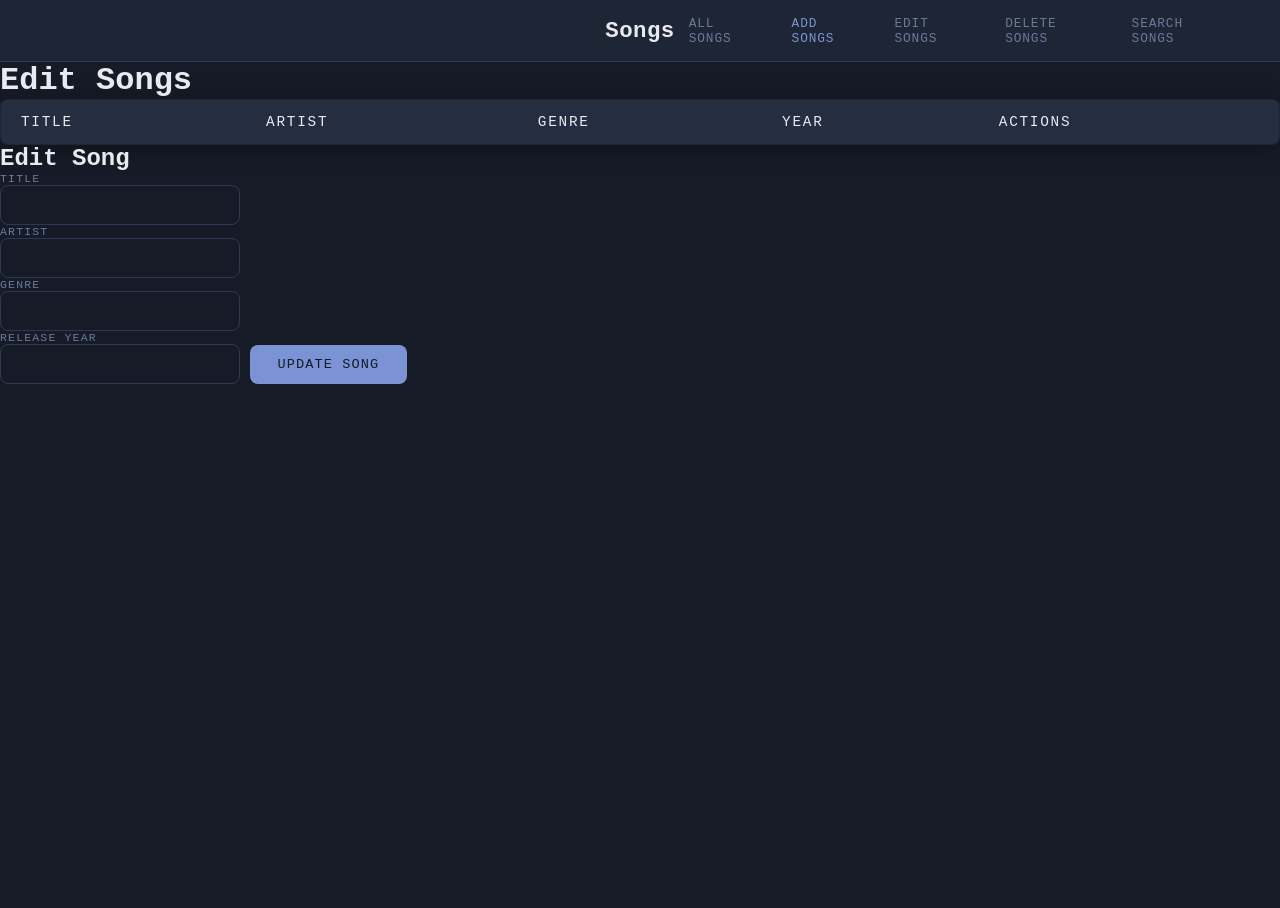
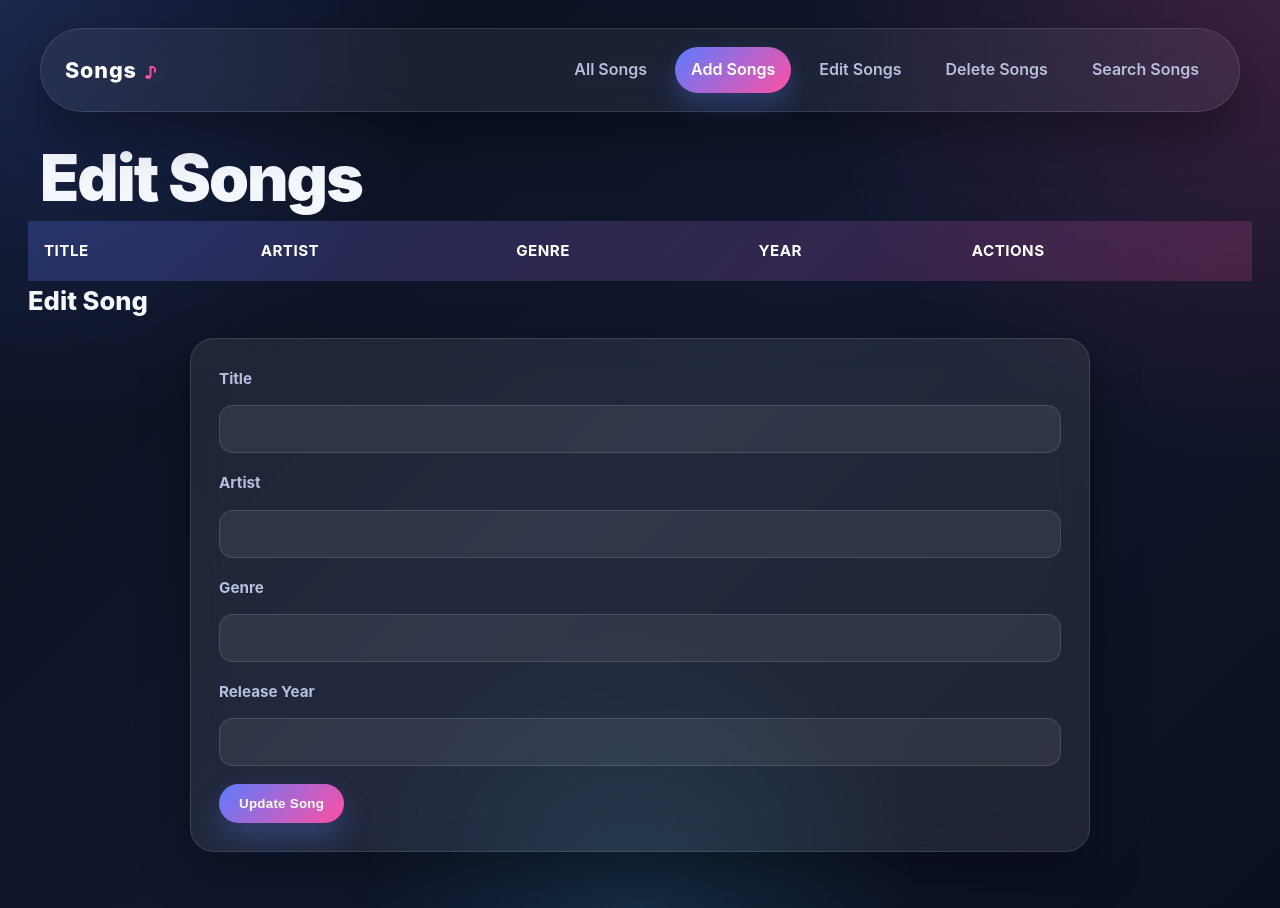
Before and after one commit to ocean1010101/WebCA3, a plain HTML site: page WebCA3(Brandon updates)/Edit_Song.html in a window 1280 px wide. Before the commit the page ends 800 px from the top, so only its background shows below. Drawn offline with nearby package versions, Linux system fonts and the light colour scheme; no server answers.

Commit message:
Update styles.css
Updated the original style.css

```diff
--- a/WebCA3(Brandon updates)/styles.css
+++ b/WebCA3(Brandon updates)/styles.css
@@ -1,227 +1,361 @@
 :root {
-  --bg:         #161b27;
-  --surface:    #1e2535;
-  --surface-2:  #252d40;
-  --border:     #2e3a52;
-  --text:       #e8eaf0;
-  --muted:      #6b7a99;
-  --accent:     #7b93d4;
-  --success:    #4ade80;
-  --success-lt: rgba(74,222,128,0.08);
-  --error:      #ff5151;
-  --error-lt:   rgba(248,113,113,0.08);
-  --radius:     8px;
-  --shadow:     0 4px 24px rgba(0,0,0,0.35);
+  --bg-main: #0b1020;
+  --bg-secondary: #121933;
+  --card-bg: rgba(255, 255, 255, 0.08);
+  --card-border: rgba(255, 255, 255, 0.12);
+
+  --text-main: #f5f7ff;
+  --text-soft: #b8bfdc;
+  --text-muted: #8d95b8;
+
+  --accent-pink: #ff4fa3;
+  --accent-blue: #5b7cff;
+  --accent-cyan: #43d9ff;
+  --accent-purple: #8b5cf6;
+
+  --success: #39d98a;
+  --danger: #ff5c7a;
+
+  --shadow: 0 20px 50px rgba(0, 0, 0, 0.35);
+  --radius-lg: 24px;
+  --radius-md: 16px;
+  --radius-sm: 10px;
 }
 
-*, *::before, *::after { box-sizing: border-box; margin: 0; padding: 0; }
+* {
+  box-sizing: border-box;
+  margin: 0;
+  padding: 0;
+}
+
+html,
+body {
+  min-height: 100%;
+}
 
 body {
-  font-family: 'Fira Code', monospace;
-  background: var(--bg);
-  color: var(--text);
-  min-height: 100vh;
+  font-family: Inter, Poppins, "Segoe UI", Arial, sans-serif;
+  color: var(--text-main);
+  background:
+    radial-gradient(
+      circle at top left,
+      rgba(91, 124, 255, 0.22),
+      transparent 28%
+    ),
+    radial-gradient(
+      circle at top right,
+      rgba(255, 79, 163, 0.18),
+      transparent 30%
+    ),
+    radial-gradient(
+      circle at bottom center,
+      rgba(67, 217, 255, 0.12),
+      transparent 25%
+    ),
+    linear-gradient(135deg, #0a0f1d 0%, #10172d 50%, #0b1020 100%);
+  padding: 28px;
+  line-height: 1.6;
+}
+
+main,
+.container,
+.page-wrap {
+  max-width: 1200px;
+  margin: 0 auto;
 }
 
 .navbar {
-  background: var(--surface);
-  border-bottom: 1px solid var(--border);
-  padding: 0 40px;
-  height: 62px;
-  display: grid;
-  grid-template-columns: 1fr auto 1fr;
+  max-width: 1200px;
+  margin: 0 auto 32px auto;
+  padding: 18px 24px;
+  border: 1px solid var(--card-border);
+  border-radius: 999px;
+  background: rgba(255, 255, 255, 0.06);
+  backdrop-filter: blur(14px);
+  box-shadow: var(--shadow);
+
+  display: flex;
+  justify-content: space-between;
   align-items: center;
-  position: sticky;
-  top: 0;
-  z-index: 100;
-}
-
-.nav-left {
-  grid-column: 1;
+  gap: 20px;
 }
 
 .nav-brand {
-  grid-column: 2;
-  font-family: 'Fira Code', monospace;
-  font-size: 1.4rem;
-  font-weight: 600;
-  color: var(--text);
-  letter-spacing: 0.02em;
-  text-align: center;
+  font-size: 1.35rem;
+  font-weight: 800;
+  letter-spacing: 0.04em;
+  color: #fff;
+  position: relative;
+}
+
+.nav-brand::after {
+  content: "♪";
+  margin-left: 8px;
+  color: var(--accent-pink);
+  font-size: 1rem;
 }
 
 .nav-links {
-  grid-column: 3;
   display: flex;
-  justify-content: flex-end;
-  gap: 4px;
+  flex-wrap: wrap;
+  gap: 12px;
 }
 
 .nav-links a {
-  color: var(--muted);
-  font-size: 0.8rem;
-  font-weight: 500;
-  letter-spacing: 0.07em;
-  text-transform: uppercase;
-  padding: 6px 14px;
-  border-radius: var(--radius);
+  color: var(--text-soft);
   text-decoration: none;
-  transition: color 0.15s, background 0.15s;
+  padding: 10px 16px;
+  border-radius: 999px;
+  font-weight: 600;
+  transition: 0.25s ease;
 }
 
-.nav-links a:hover {
-  color: var(--text);
-  background: var(--surface-2);
-  opacity: 1;
-  text-decoration: none;
+.nav-links a:hover,
+.nav-links a.active {
+  color: #fff;
+  background: linear-gradient(135deg, var(--accent-blue), var(--accent-pink));
+  box-shadow: 0 12px 24px rgba(91, 124, 255, 0.28);
 }
 
-.nav-links a.active {
-  color: var(--accent);
+h1 {
+  max-width: 1200px;
+  margin: 0 auto 10px auto;
+  font-size: clamp(2.2rem, 5vw, 4.2rem);
+  line-height: 1.05;
+  font-weight: 900;
+  letter-spacing: -0.03em;
 }
 
+h2 {
+  font-size: 1.6rem;
+  margin-bottom: 16px;
+  font-weight: 800;
+}
 
-.page-content {
-  max-width: 780px;
-  margin: 48px auto 80px;
-  padding: 0 24px;
+p {
+  color: var(--text-soft);
+  margin-bottom: 18px;
+}
+
+.hero-text,
+.page-intro {
+  max-width: 1200px;
+  margin: 0 auto 28px auto;
+}
+
+.hero-subtitle,
+.subtitle {
+  max-width: 650px;
+  color: var(--text-soft);
+  font-size: 1rem;
+}
+
+.card,
+.form-card,
+.table-card,
+section {
+  max-width: 1200px;
+  margin: 0 auto 28px auto;
+  background: var(--card-bg);
+  border: 1px solid var(--card-border);
+  border-radius: var(--radius-lg);
+  box-shadow: var(--shadow);
+  backdrop-filter: blur(16px);
+  padding: 24px;
+}
+
+form {
+  max-width: 900px;
+  margin: 0 auto 28px auto;
+  background: var(--card-bg);
+  border: 1px solid var(--card-border);
+  border-radius: var(--radius-lg);
+  box-shadow: var(--shadow);
+  backdrop-filter: blur(16px);
+  padding: 28px;
+}
+
+label {
+  display: block;
+  margin-bottom: 8px;
+  color: var(--text-soft);
+  font-weight: 700;
+  font-size: 0.95rem;
+}
+
+input,
+select,
+textarea {
+  width: 100%;
+  margin-top: 6px;
+  margin-bottom: 18px;
+  padding: 14px 16px;
+  border-radius: 14px;
+  border: 1px solid rgba(255, 255, 255, 0.12);
+  outline: none;
+  background: rgba(255, 255, 255, 0.07);
+  color: #fff;
+  font-size: 0.98rem;
+  transition: 0.25s ease;
+}
+
+input::placeholder,
+textarea::placeholder {
+  color: var(--text-muted);
+}
+
+input:focus,
+select:focus,
+textarea:focus {
+  border-color: rgba(67, 217, 255, 0.9);
+  box-shadow: 0 0 0 4px rgba(67, 217, 255, 0.12);
+  background: rgba(255, 255, 255, 0.1);
+}
+
+button,
+.btn {
+  border: none;
+  outline: none;
+  cursor: pointer;
+  padding: 12px 20px;
+  border-radius: 999px;
+  font-weight: 800;
+  letter-spacing: 0.02em;
+  color: #fff;
+  background: linear-gradient(135deg, var(--accent-blue), var(--accent-pink));
+  box-shadow: 0 14px 28px rgba(91, 124, 255, 0.28);
+  transition:
+    transform 0.2s ease,
+    box-shadow 0.25s ease,
+    opacity 0.2s ease;
+}
+
+button:hover,
+.btn:hover {
+  transform: translateY(-2px);
+  box-shadow: 0 18px 34px rgba(255, 79, 163, 0.28);
+}
+
+button:active,
+.btn:active {
+  transform: translateY(0);
+}
+
+.btn-secondary {
+  background: linear-gradient(135deg, #1d2747, #24345f);
+  box-shadow: none;
+}
+
+.btn-danger,
+.delete-btn {
+  background: linear-gradient(135deg, #ff4f7a, #ff6b57);
+}
+
+.edit-btn {
+  background: linear-gradient(135deg, #5b7cff, #8b5cf6);
+}
+
+.table-wrap {
+  max-width: 1200px;
+  margin: 0 auto 30px auto;
+  background: var(--card-bg);
+  border: 1px solid var(--card-border);
+  border-radius: var(--radius-lg);
+  box-shadow: var(--shadow);
+  backdrop-filter: blur(16px);
+  overflow: hidden;
 }
 
 table {
   width: 100%;
   border-collapse: collapse;
-  background: var(--surface);
-  border-radius: var(--radius);
   overflow: hidden;
-  box-shadow: var(--shadow);
-  border: 1px solid var(--border);
 }
 
 thead {
-  background: var(--surface-2);
+  background: linear-gradient(
+    135deg,
+    rgba(91, 124, 255, 0.25),
+    rgba(255, 79, 163, 0.18)
+  );
 }
 
 th {
-  font-size: 0.9rem;
-  font-weight: 500;
-  letter-spacing: 0.12em;
+  text-align: left;
+  padding: 18px 16px;
+  color: #fff;
+  font-size: 0.95rem;
+  letter-spacing: 0.03em;
   text-transform: uppercase;
-  color: var(--text);
-  padding: 14px 20px;
-  text-align: left;
-  border-bottom: 1px solid var(--border);
 }
 
 td {
-  padding: 14px 20px;
-  font-size: 0.85rem;
-  border-top: 1px solid var(--border);
-  color: var(--text);
-  vertical-align: middle;
+  padding: 16px;
+  color: var(--text-soft);
+  border-top: 1px solid rgba(255, 255, 255, 0.08);
 }
 
-td:first-child {
-  font-weight: 500;
-}
-
-td:not(:first-child) {
-  color: var(--text);
+tbody tr {
+  transition: 0.2s ease;
 }
 
 tbody tr:hover {
-  background: var(--surface-2);
-  transition: background 0.1s;
+  background: rgba(255, 255, 255, 0.05);
 }
 
-td[colspan] {
-  text-align: center;
-  color: var(--muted);
-  font-style: italic;
-  padding: 40px 20px;
+td img {
+  width: 58px;
+  height: 58px;
+  object-fit: cover;
+  border-radius: 14px;
+  border: 1px solid rgba(255, 255, 255, 0.15);
+  box-shadow: 0 10px 24px rgba(0, 0, 0, 0.25);
 }
 
-#song-form {
-  background: var(--surface);
-  border: 1px solid var(--border);
-  border-radius: var(--radius);
-  box-shadow: var(--shadow);
-  padding: 36px 40px;
+.search-bar,
+.search-row {
+  max-width: 1200px;
+  margin: 0 auto 24px auto;
   display: flex;
-  flex-direction: column;
-  gap: 20px;
+  gap: 14px;
+  flex-wrap: wrap;
 }
 
-label {
-  display: flex;
-  flex-direction: column;
-  gap: 6px;
-  font-size: 0.72rem;
-  font-weight: 500;
-  letter-spacing: 0.1em;
-  text-transform: uppercase;
-  color: var(--muted);
+.search-bar input,
+.search-row input {
+  flex: 1;
+  min-width: 240px;
+  margin-bottom: 0;
 }
 
-input {
-  font-family: 'Fira Code', monospace;
-  font-size: 1rem;
-  color: var(--text);
-  background: var(--bg);
-  border: 1px solid var(--border);
-  border-radius: var(--radius);
-  padding: 10px 14px;
-  outline: none;
-  transition: border-color 0.15s, box-shadow 0.15s;
+.badge {
+  display: inline-block;
+  padding: 6px 12px;
+  border-radius: 999px;
+  background: rgba(67, 217, 255, 0.12);
+  color: var(--accent-cyan);
+  font-size: 0.82rem;
+  font-weight: 700;
+  margin-bottom: 14px;
 }
 
-input:focus {
-  border-color: var(--accent);
-  box-shadow: 0 0 0 3px rgba(123,147,212,0.15);
+small,
+.helper-text {
+  color: var(--text-muted);
 }
 
-input::placeholder { color: #3a4560; }
-
-button[type="submit"] {
-  font-family: 'Fira Code', monospace;
-  font-size: 0.85rem;
-  font-weight: 500;
-  letter-spacing: 0.08em;
-  text-transform: uppercase;
-  color: var(--bg);
-  background: var(--accent);
-  border: none;
-  border-radius: var(--radius);
-  padding: 12px 28px;
-  cursor: pointer;
-  align-self: flex-start;
-  transition: opacity 0.15s, transform 0.1s;
+.success-message {
+  color: #fff;
+  background: rgba(57, 217, 138, 0.16);
+  border: 1px solid rgba(57, 217, 138, 0.32);
+  padding: 14px 16px;
+  border-radius: 14px;
 }
 
-button[type="submit"]:hover  { opacity: 0.85; }
-button[type="submit"]:active { transform: scale(0.98); }
-button[type="submit"]:disabled {
-  background: var(--border);
-  color: var(--muted);
-  cursor: not-allowed;
+.error-message {
+  color: #fff;
+  background: rgba(255, 92, 122, 0.16);
+  border: 1px solid rgba(255, 92, 122, 0.32);
+  padding: 14px 16px;
+  border-radius: 14px;
 }
-
-#msg { margin-bottom: 20px; }
-
-.alert {
-  padding: 12px 16px;
-  border-radius: var(--radius);
-  font-size: 0.9rem;
-  line-height: 1.5;
-}
-
-.alert.success {
-  background: var(--success-lt);
-  color: var(--success);
-  border: 1px solid rgba(74,222,128,0.2);
-}
-
-.alert.error {
-  background: var(--error-lt);
-  color: var(--error);
-  border: 1px solid rgba(248,113,113,0.2);
-}
```
